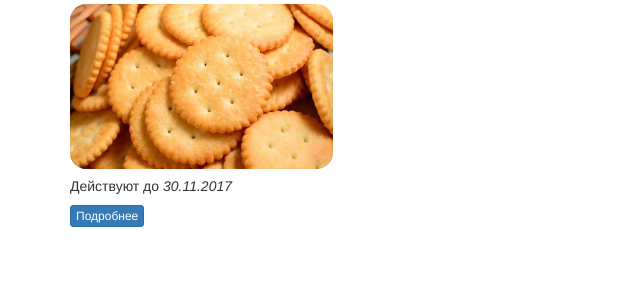
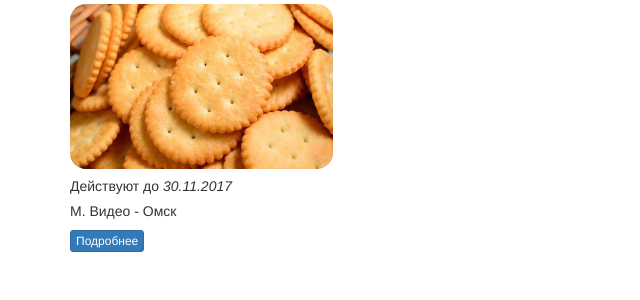
Before and after one commit to orangggenick/Board, a Django app: page / in a window 1280 px wide. Shown: the part 179-479 px from the top of the page, without its empty margins (0-640 px from the left). Run offline with Django 3.2, Linux system fonts and the light colour scheme; data comes from the database, SQL or seed files in the repository; parts of the project's set-up code (start-up, migrations or seed data) failed here and were passed over; some libraries are stand-ins or nearby versions.

Commit message:
Изменения на главной

```diff
--- a/App/Board/templates/Board/home.html
+++ b/App/Board/templates/Board/home.html
@@ -11,10 +11,10 @@
             {% for advertisement in advertisements reversed %}
                 <div class="col-sm-3 mb15">
                     <div class="row">
-                        <div class="col-sm-8">
+                        <div class="col-xs-8">
                             <h4>{{ advertisement.header }}</h4>
                         </div>
-                        <div class="col-sm-4 text-right">
+                        <div class="col-xs-4 text-right">
                             {% if advertisement.price %}
                                 <h5>{{ advertisement.price }} ₽</h5>
                             {% else %}
@@ -42,6 +42,11 @@
                             {% else %}
                                 <h5>Действуют бессрочно</h5>
                             {% endif %}
+                        </div>
+                    </div>
+                    <div class="row">
+                        <div class="col-md-12">
+                            <h5 class="mt0">{{ advertisement.shop.name }} - {{ advertisement.city.name }}</h5>
                             <a href="/advertisement/{{ advertisement.id }}"><button type="button" class="btn btn-primary btn-xs">Подробнее</button></a>
 
                         </div>
```
